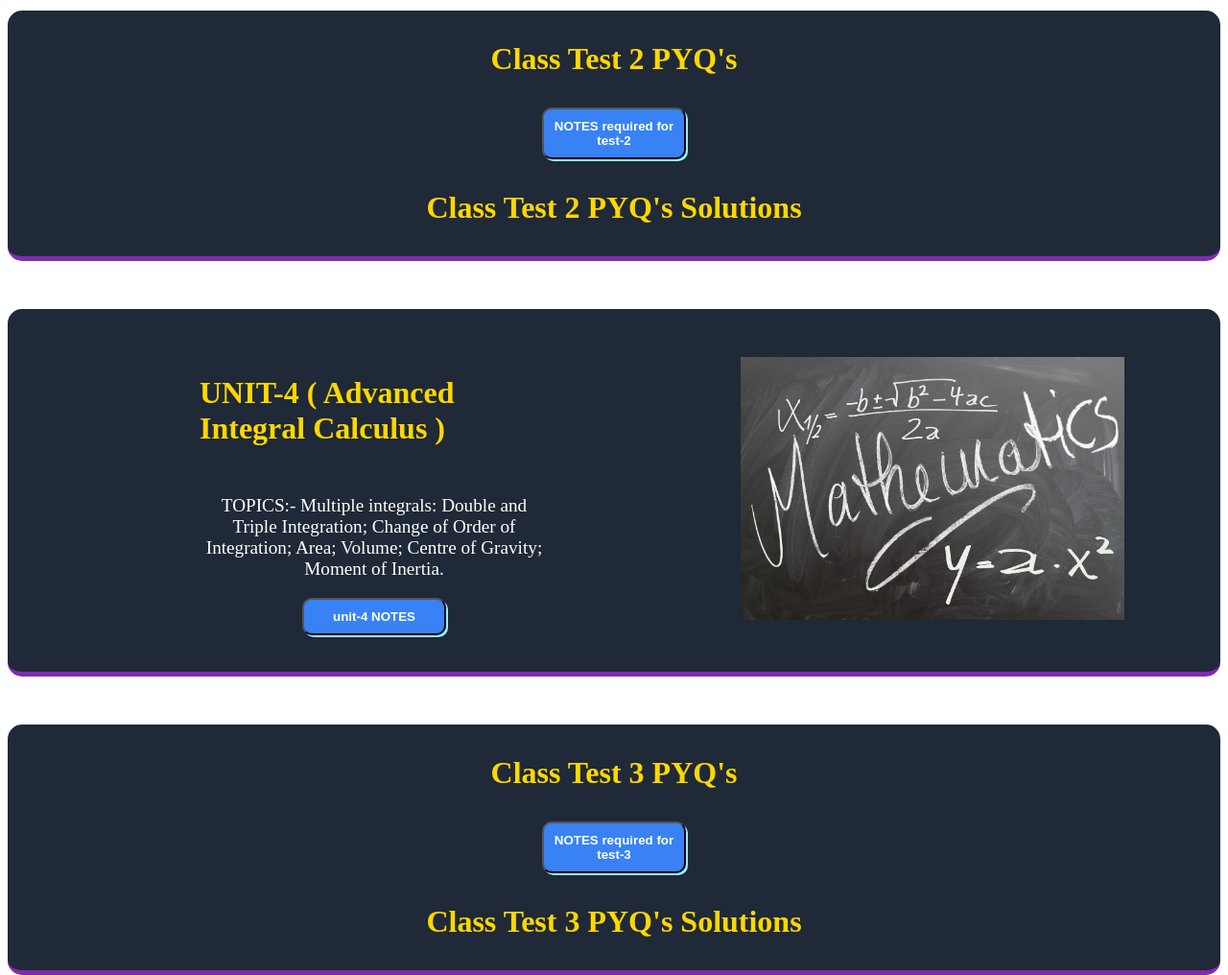
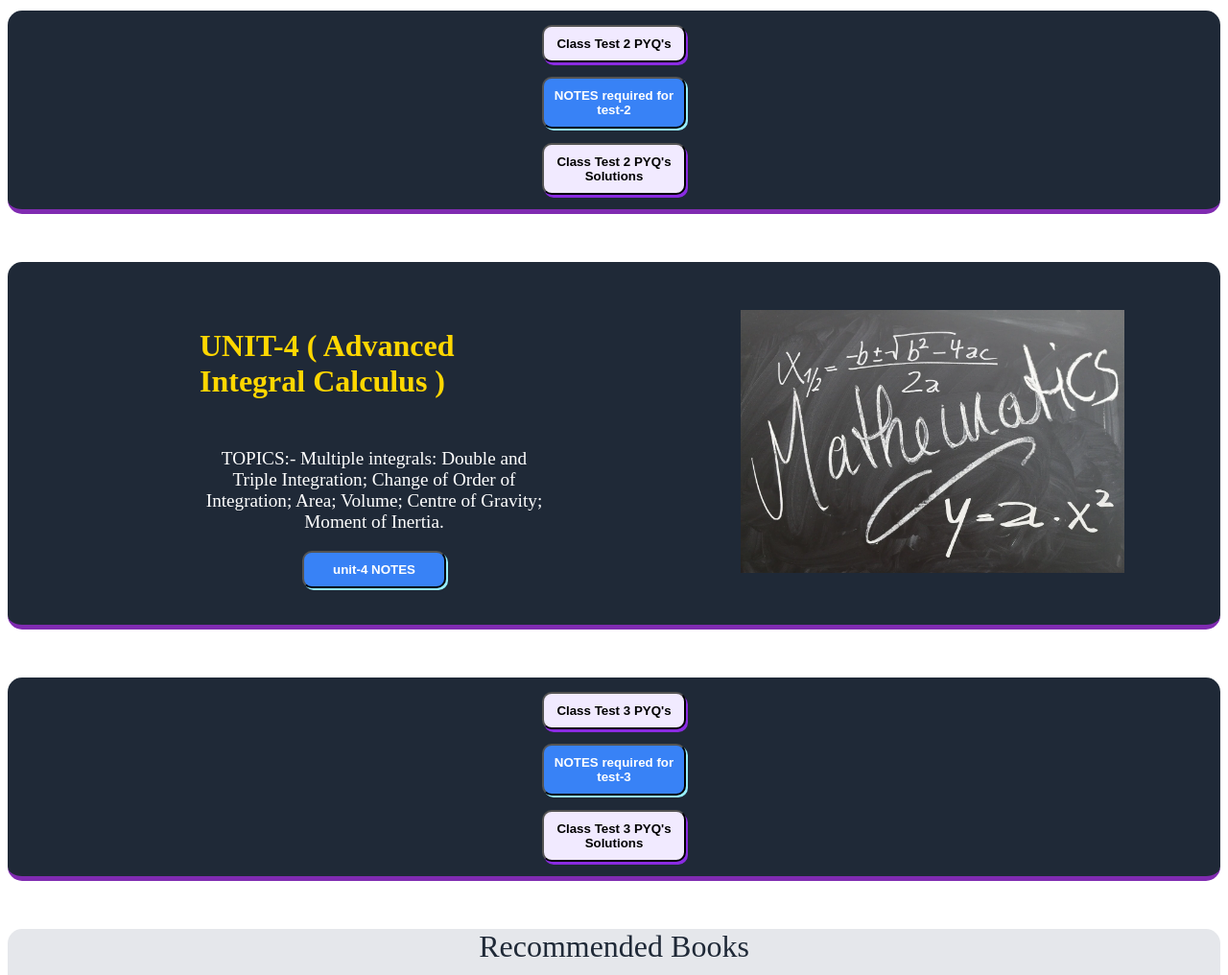
Before and after one commit to agent-52/college-site, a plain HTML site: page 1AMRC1/index.html in a window 1280 px wide. Shown: the part 1420-2436 px from the top of the page at 96% size. Drawn offline with Linux system fonts and the light colour scheme.

Commit message:
update button on math page

```diff
--- a/1AMRC1/index.html
+++ b/1AMRC1/index.html
@@ -70,11 +70,11 @@
 
     <div class="test1">
 
-      <div ><a href="./pdfs/math test2 pyq 1.pdf"><p class="paper">Class Test 2 PYQ's</p></a></div>
+      <div ><a href="./pdfs/math test2 pyq 1.pdf" class="paper"><button class="pyqbutton">Class Test 2 PYQ's</button></a></div>
       <div class="buttoncontainer">
           <a href="./pdfs/maths unit3 pdf panditji.pdf"><button>NOTES required for test-2</button></a>
       </div>
-      <div ><a><p class="answers">Class Test 2 PYQ's Solutions</p></a></div>
+      <div ><a class="answers"><button class="pyqbutton" >Class Test 2 PYQ's Solutions</button></a></div>
 
   </div>
 
@@ -92,11 +92,11 @@
     </div>
     <div class="test1">
 
-      <div ><a class="paper" href="./images/math mst-3 paper.jpg"><p>Class Test 3 PYQ's</p></a></div>
+      <div ><a class="paper" href="./images/math mst-3 paper.jpg"><button class="pyqbutton">Class Test 3 PYQ's</button></a></div>
       <div class="buttoncontainer">
           <a href="./pdfs/math mst-3 unit-4 panditji.pdf"><button>NOTES required for test-3</button></a>
       </div>
-      <div ><a class="answers"><p>Class Test 3 PYQ's Solutions</p></a></div>
+      <div ><a class="answers"><button class="pyqbutton">Class Test 3 PYQ's Solutions</button></a></div>
 
   </div>
 
```
